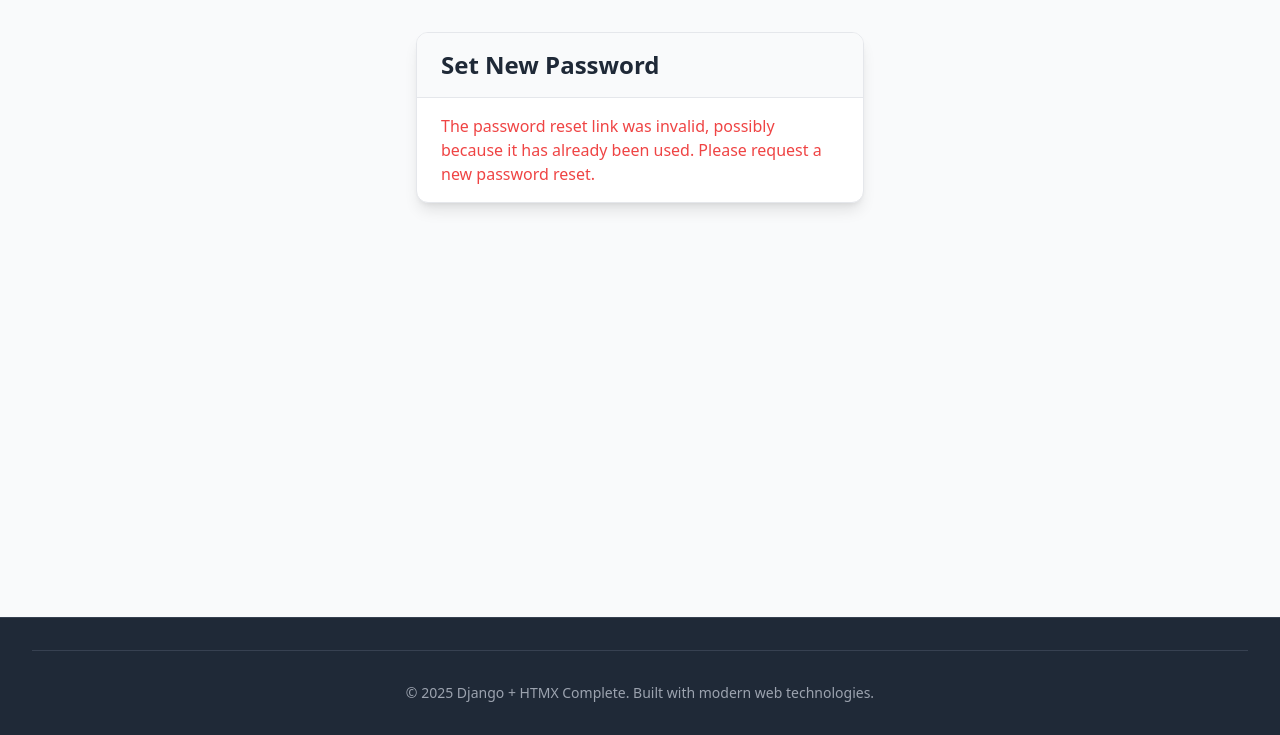
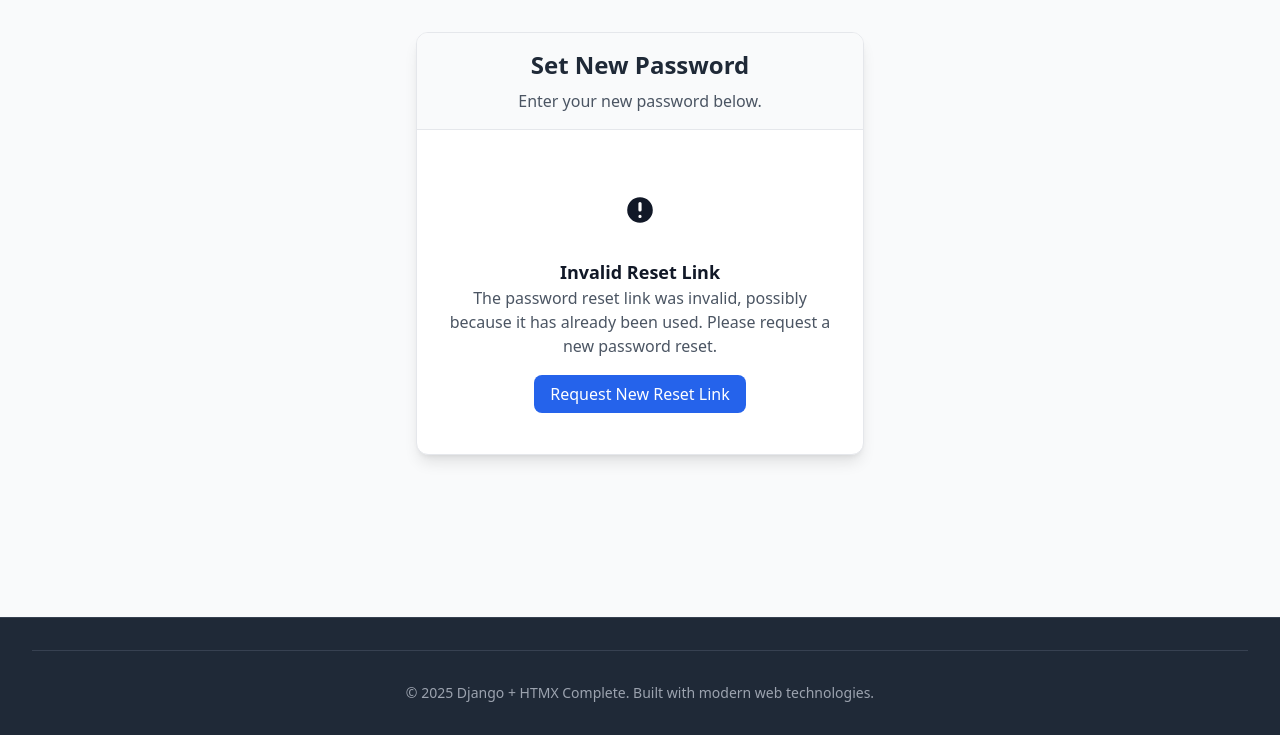
Before and after one commit to ysalha2003/django-htmx-realtime, a Django app: page /accounts/reset/1/1/ in a window 1280 px wide. Shown: the part 65-800 px from the top of the page. Run offline with Django 5.2, Linux system fonts and the light colour scheme.

Commit message:
Update password_reset_confirm.html

```diff
--- a/templates/registration/password_reset_confirm.html
+++ b/templates/registration/password_reset_confirm.html
@@ -1,23 +1,143 @@
 {% extends "base/base.html" %}
-{% block title %}Enter new password{% endblock %}
+{% block title %}Set New Password{% endblock %}
 {% block content %}
 <div class="max-w-md mx-auto">
     <div class="card">
-        <div class="card-header"><h2 class="text-2xl font-bold text-gray-800">Set New Password</h2></div>
+        <div class="card-header text-center">
+            <h2 class="text-2xl font-bold text-gray-800">Set New Password</h2>
+            <p class="text-gray-600 mt-2">Enter your new password below.</p>
+        </div>
+
         <div class="card-body">
             {% if validlink %}
-            <p>Please enter your new password twice.</p>
-            <form method="post" class="space-y-4 mt-4">
-                {% csrf_token %}
-                <div><label class="form-label">New password</label>{{ form.new_password1 }}</div>
-                <div><label class="form-label">Confirm password</label>{{ form.new_password2 }}</div>
-                {% for error in form.new_password2.errors %}<p class="text-red-500 text-sm">{{ error }}</p>{% endfor %}
-                <button type="submit" class="btn-primary w-full">Change my password</button>
-            </form>
+                <div class="relative">
+                    <!-- Loading overlay -->
+                    <div class="htmx-indicator loading-overlay hidden">
+                        <div class="loading-spinner"></div>
+                    </div>
+
+                    <form method="post" class="space-y-6" novalidate>
+                        {% csrf_token %}
+
+                        <!-- New Password Field -->
+                        <div class="form-group">
+                            <label for="id_new_password1" class="form-label">
+                                New Password
+                                <span class="text-red-500 ml-1">*</span>
+                            </label>
+                            {{ form.new_password1 }}
+                        </div>
+
+                        <!-- Confirm Password Field -->
+                        <div class="form-group">
+                            <label for="id_new_password2" class="form-label">
+                                Confirm New Password
+                                <span class="text-red-500 ml-1">*</span>
+                            </label>
+                            {{ form.new_password2 }}
+                        </div>
+
+                        <!-- Form Errors -->
+                        {% for error in form.new_password2.errors %}
+                            <div class="validation-message validation-error">
+                                <svg fill="currentColor" viewBox="0 0 20 20" class="w-4 h-4 mr-2 flex-shrink-0">
+                                    <path fill-rule="evenodd" d="M18 10a8 8 0 11-16 0 8 8 0 0116 0zm-7 4a1 1 0 11-2 0 1 1 0 012 0zm-1-9a1 1 0 00-1 1v4a1 1 0 102 0V6a1 1 0 00-1-1z" clip-rule="evenodd"/>
+                                </svg>
+                                <span>{{ error }}</span>
+                            </div>
+                        {% endfor %}
+
+                        <!-- Submit Button -->
+                        <div class="pt-2">
+                            <button type="submit" class="btn btn-primary w-full text-lg py-3 font-semibold">
+                                <span class="flex items-center justify-center">
+                                    <svg class="htmx-indicator w-5 h-5 mr-2" fill="none" stroke="currentColor" viewBox="0 0 24 24">
+                                        <path stroke-linecap="round" stroke-linejoin="round" stroke-width="2" d="M9 12l2 2 4-4m6 2a9 9 0 11-18 0 9 9 0 0118 0z"/>
+                                    </svg>
+                                    Update Password
+                                </span>
+                            </button>
+                        </div>
+
+                        <!-- Help Text -->
+                        <div class="text-center">
+                            <p class="text-sm text-gray-500">
+                                Choose a strong password with at least 8 characters.
+                            </p>
+                        </div>
+                    </form>
+                </div>
             {% else %}
-            <p class="text-red-500">The password reset link was invalid, possibly because it has already been used. Please request a new password reset.</p>
+                <!-- Invalid Link -->
+                <div class="text-center py-8">
+                    <div class="w-16 h-16 bg-red-100 rounded-full flex items-center justify-center mx-auto mb-4">
+                        <svg class="w-8 h-8 text-red-600" fill="currentColor" viewBox="0 0 20 20">
+                            <path fill-rule="evenodd" d="M18 10a8 8 0 11-16 0 8 8 0 0116 0zm-7 4a1 1 0 11-2 0 1 1 0 012 0zm-1-9a1 1 0 00-1 1v4a1 1 0 102 0V6a1 1 0 00-1-1z" clip-rule="evenodd"/>
+                        </svg>
+                    </div>
+                    <h3 class="text-lg font-semibold text-gray-900 mb-2">Invalid Reset Link</h3>
+                    <p class="text-gray-600 mb-6">
+                        The password reset link was invalid, possibly because it has already been used.
+                        Please request a new password reset.
+                    </p>
+                    <a href="{% url 'accounts:password_reset' %}" class="btn btn-primary">
+                        Request New Reset Link
+                    </a>
+                </div>
             {% endif %}
         </div>
     </div>
 </div>
+
+<script>
+// Enhanced password reset confirm form interactions
+document.addEventListener('DOMContentLoaded', function() {
+    const form = document.querySelector('form');
+    if (!form) return;
+
+    // Add form styling to Django-generated fields
+    const passwordFields = form.querySelectorAll('input[type="password"]');
+    passwordFields.forEach(field => {
+        field.className = 'form-input';
+        field.setAttribute('placeholder', field.id.includes('new_password1') ? 'Enter your new password' : 'Confirm your new password');
+        field.setAttribute('autocomplete', 'new-password');
+    });
+
+    // Add loading state to button on submit
+    form.addEventListener('submit', function(e) {
+        const button = form.querySelector('button[type="submit"]');
+        if (button && !button.disabled) {
+            button.classList.add('btn-loading');
+            button.disabled = true;
+
+            // Show loading overlay
+            const overlay = document.querySelector('.htmx-indicator');
+            if (overlay) {
+                overlay.classList.remove('hidden');
+            }
+
+            // Re-enable after timeout as fallback
+            setTimeout(() => {
+                button.classList.remove('btn-loading');
+                button.disabled = false;
+                if (overlay) {
+                    overlay.classList.add('hidden');
+                }
+            }, 10000);
+        }
+    });
+
+    // Enhanced input interactions
+    const inputs = form.querySelectorAll('.form-input');
+    inputs.forEach(input => {
+        input.addEventListener('focus', function() {
+            this.closest('.form-group')?.classList.add('focused');
+        });
+
+        input.addEventListener('blur', function() {
+            this.closest('.form-group')?.classList.remove('focused');
+        });
+    });
+});
+</script>
 {% endblock %}
```
